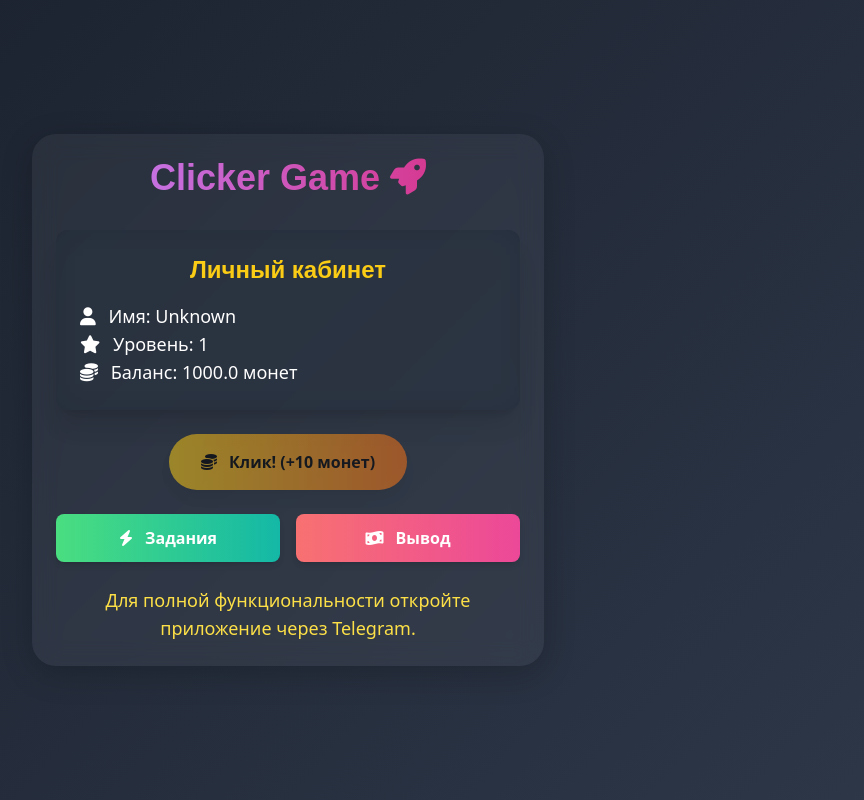
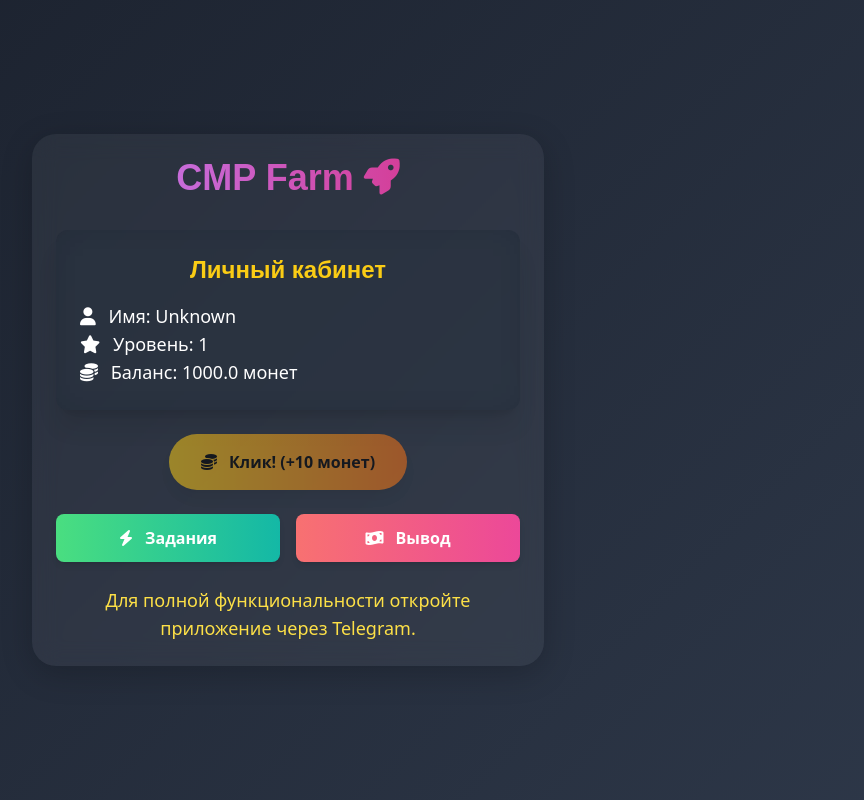
Before and after one commit to x3lay/fzsbfz31245s21v1ad12as2dasdaszv1dz, a plain HTML site: page index.html in a window 1280 px wide. Shown: the whole page, without its empty margins (352-1216 px from the left). Drawn offline with nearby package versions, Linux system fonts and the light colour scheme.

Commit message:
Update index.html

```diff
--- a/index.html
+++ b/index.html
@@ -3,7 +3,7 @@
 <head>
     <meta charset="UTF-8">
     <meta name="viewport" content="width=device-width, initial-scale=1.0">
-    <title>Clicker Game</title>
+    <title>CMP Farm</title>
     <!-- Tailwind CSS CDN -->
     <script src="https://cdn.tailwindcss.com"></script>
     <!-- Font Awesome для иконок -->
@@ -15,7 +15,7 @@
 <body class="bg-gray-900 text-white min-h-screen flex items-center justify-center font-sans">
     <div class="container mx-auto p-6 max-w-lg">
         <h1 class="text-4xl font-extrabold text-center mb-8 text-transparent bg-clip-text bg-gradient-to-r from-purple-400 to-pink-600">
-            Clicker Game <i class="fa-solid fa-rocket"></i>
+            CMP Farm <i class="fa-solid fa-rocket"></i>
         </h1>
         <div id="auth-section" class="text-center mb-6 hidden">
             <button id="auth-button" class="bg-gradient-to-r from-blue-500 to-indigo-600 hover:from-blue-600 hover:to-indigo-700 text-white font-bold py-3 px-6 rounded-lg shadow-lg transform transition hover:scale-105">
```
